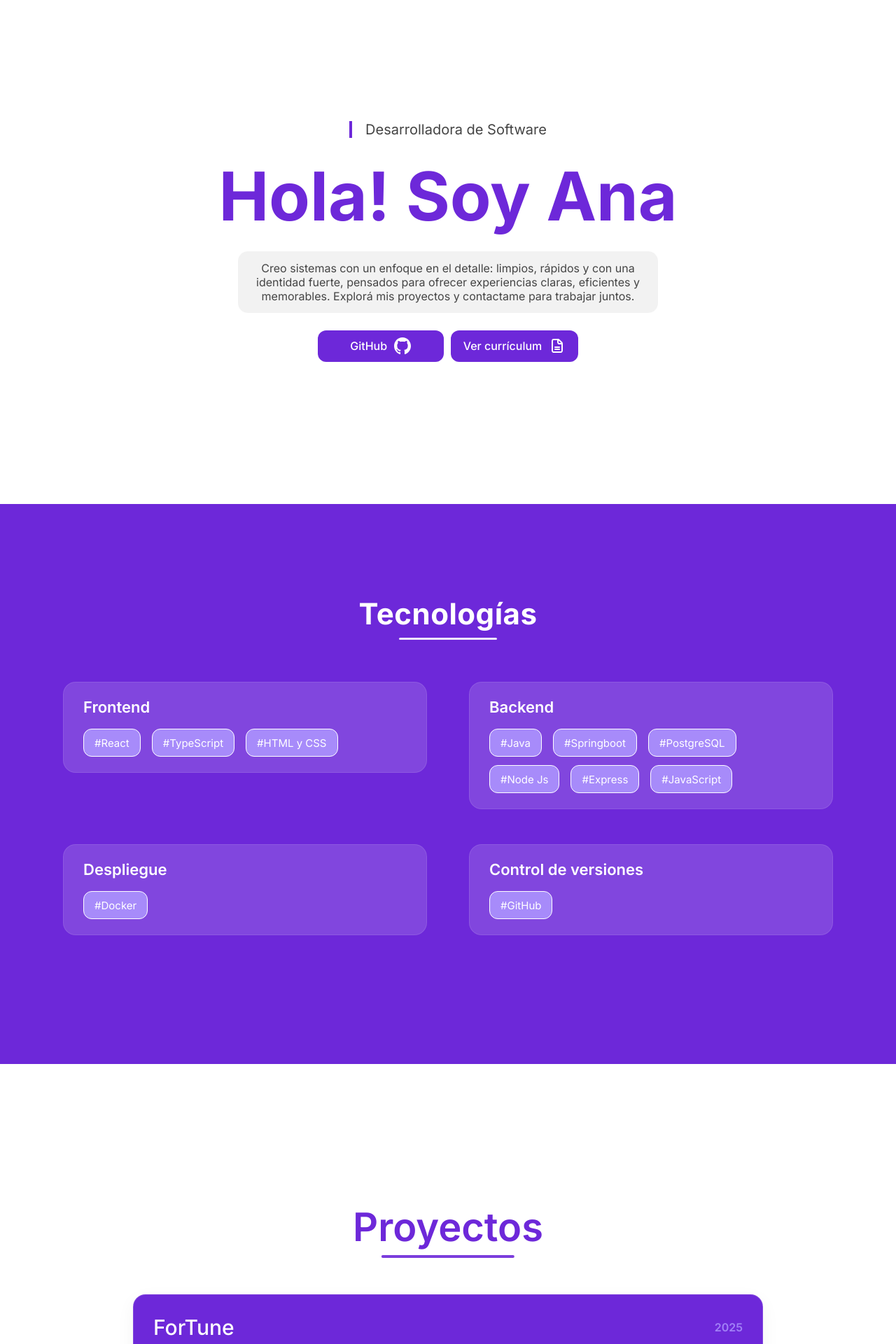
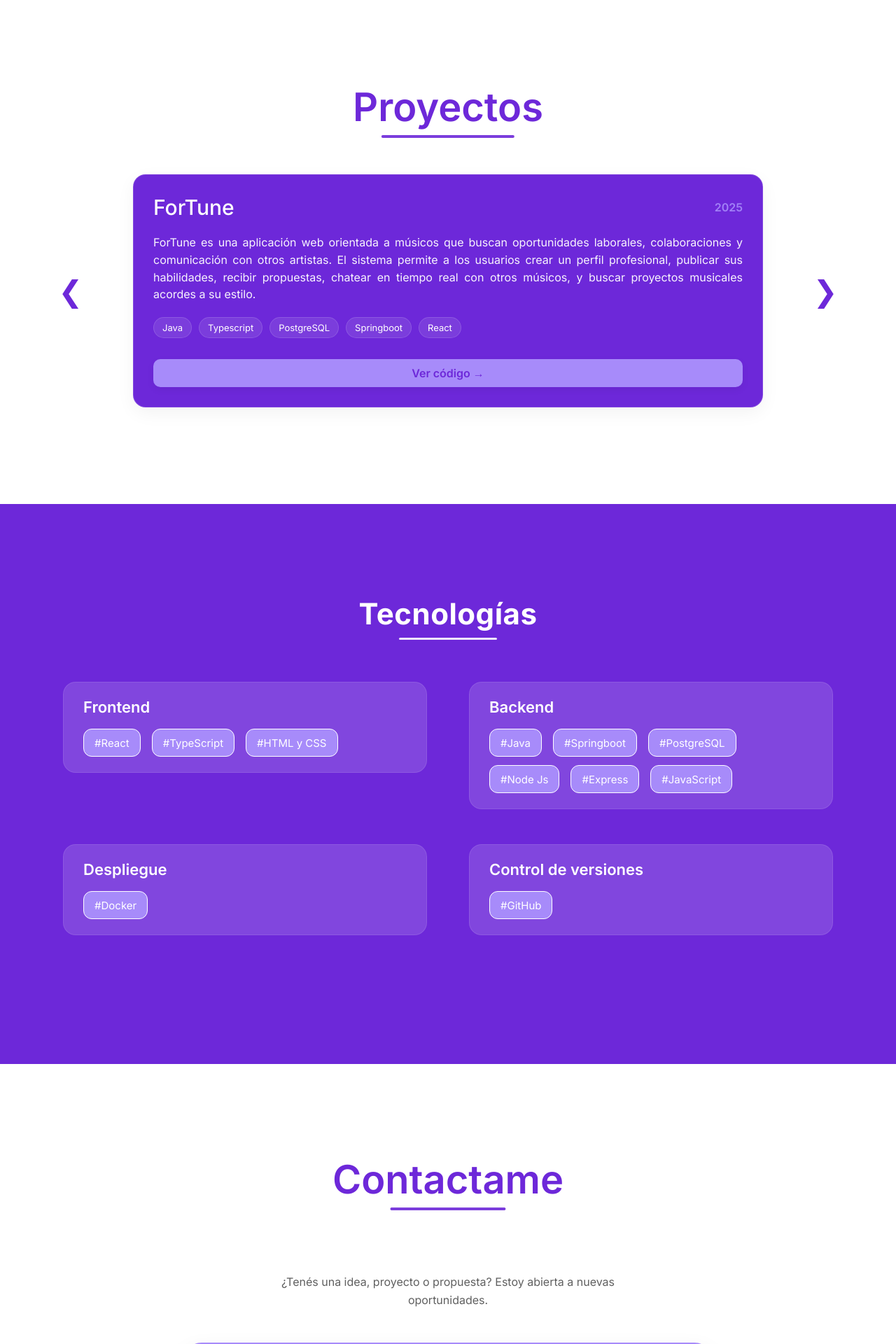
Before and after one commit to anadruetta29/dev-portfolio, a React (Vite) app in the folder frontend/: page / in a window 1280 px wide. Shown: the part 880-2800 px from the top of the page at 70% size. Built offline with nearby package versions, Linux system fonts and the light colour scheme.

Commit message:
add: css fix

```diff
--- a/frontend/src/ui/components/atoms/contact-item/style.module.css
+++ b/frontend/src/ui/components/atoms/contact-item/style.module.css
@@ -1,51 +1,46 @@
 .container {
     display: flex;
-    align-items: flex-start;
+    align-items: center;
     gap: 14px;
-    padding: 16px 20px;
+    padding: 14px 18px;
     border-radius: 14px;
-    backdrop-filter: blur(8px);
-    cursor: pointer;
-    transition: transform 0.2s ease, background 0.25s ease, box-shadow 0.25s ease;
-    background: var(--surface-glass-low);
-    border: 1px solid var(--surface-glass-low);
+    background: var(--dark-primary);
+    color: var(--on-primary);
+    box-shadow: 0 6px 18px var(--shadow-low);
+    transition: transform 0.25s ease, box-shadow 0.25s ease;
+    width: 300px;
+    max-width: 100%;
 }
 
-.container:hover {
-    background: var(--surface-glass-low);
-    transform: translateY(-2px);
-    box-shadow: 0 6px 16px var(--surface-glass-low);
+.header {
+    display: flex;
+    align-items: center;
+    gap: 12px;
 }
 
 .icon {
-    width: 24px;
-    height: 24px;
+    width: 22px;
+    height: 22px;
     object-fit: contain;
-    display: flex;
-    align-items: center;
-    justify-content: center;
-    opacity: 0.9;
     filter: brightness(0) invert(1);
+    flex-shrink: 0;
 }
 
 .header {
     display: flex;
     flex-direction: column;
-    gap: 4px;
-    text-align: left;
+    gap: 2px;
 }
 
 .title {
-    font-size: 16px;
+    font-size: 14px;
     font-weight: 600;
-    letter-spacing: 0.2px;
-    color: var(--on-primary);
+    line-height: 1.2;
 }
 
 .information {
-    font-size: 14px;
+    font-size: 13px;
     opacity: 0.85;
-    margin-left: 0;
     line-height: 1.3;
-    color: var(--text-soft);
+    white-space: nowrap;
 }
--- a/frontend/src/ui/components/atoms/main-icon-button/style.module.css
+++ b/frontend/src/ui/components/atoms/main-icon-button/style.module.css
@@ -13,7 +13,7 @@
     font-weight: 500;
     white-space: nowrap;
     color: var(--on-primary);
-    background-color: var(--dark-primary);
+    background-color: var(--primary);
 }
 
 .containerDisabled {
--- a/frontend/src/ui/components/atoms/navigation-dots/navigation-dots.tsx
+++ b/frontend/src/ui/components/atoms/navigation-dots/navigation-dots.tsx
@@ -8,7 +8,6 @@ export default function NavigationDots({ activeSection }: Props) {
   return (
     <div className={style.wrapper}>
       <div className={style.container}>
-        <a className={activeSection === "home" ? style.active : ""} href="#home"></a>
         <a className={activeSection === "about-me" ? style.active : ""} href="#about-me"></a>
         <a className={activeSection === "skills" ? style.active : ""} href="#skills"></a>
         <a className={activeSection === "projects" ? style.active : ""} href="#projects"></a>
--- a/frontend/src/ui/components/molecules/header/header.tsx
+++ b/frontend/src/ui/components/molecules/header/header.tsx
@@ -5,10 +5,9 @@ export default function Header() {
         <header className={style.header}>
             <div className={style.inner}>
                 <nav className={style.nav}>
-                    <a href="#home">Inicio</a>
                     <a href="#about-me">Sobre mí</a>
+                    <a href="#projects">Proyectos</a>
                     <a href="#skills">Habilidades</a>
-                    <a href="#projects">Proyectos</a>
                     <a href="#contact">Contacto</a>
                 </nav>
             </div>
--- a/frontend/src/ui/components/sections/about-me/aboute-me.tsx
+++ b/frontend/src/ui/components/sections/about-me/aboute-me.tsx
@@ -17,13 +17,11 @@ export default function AbouteMeSection({ id }: Props) {
             <div className={style.leftSide}>
 
                 <FadeIn delay={0}>
-                    <div className={style.roleTag}>Desarrolladora de Software</div>
+                    <div className={style.titleInformation}>
+                        <div className={style.roleTag}>Desarrolladora de Software</div>
+                        <LargeTitle text="Hola! Soy Ana" />
+                    </div>
                 </FadeIn>
-
-                <FadeIn delay={0.2}>
-                    <LargeTitle text="Hola! Soy Ana" />
-                </FadeIn>
-
 
                 <FadeIn delay={0.4}>
                     <p className={style.description}>
--- a/frontend/src/ui/components/sections/about-me/style.module.css
+++ b/frontend/src/ui/components/sections/about-me/style.module.css
@@ -8,58 +8,60 @@
     text-align: center;
     position: relative;
     overflow: hidden;
+    background-color: var(--dark-primary);
 }
 
 .leftSide {
     display: flex;
     flex-direction: column;
     align-items: center;
-    text-align: center;
-    gap: 25px;
-    max-width: 720px;
+    gap: 30px;
     margin: 0 auto;
 }
 
 .leftSide h1 {
-    max-width: 700px;
-    white-space: normal;
-    text-align: center;
+    max-width: 680px;
     margin: 0 auto;
-    color: var(--dark-primary);
+    color: var(--on-primary);
+    line-height: 1.1;
+}
+
+.titleInformation {
+    display: flex;
+    flex-direction: column;
+    align-items: center;
+    gap: 6px;
 }
 
 .roleTag {
     display: flex;
     align-items: center;
-    font-size: 20px;
+    font-size: 17px;
     gap: 8px;
-    margin-bottom: 6px;
-    padding-left: 5px;
-    color: var(--text);
-    border-left: 4px solid var(--dark-primary);
+    padding-left: 6px;
+    margin-bottom: 0;
+    color: var(--on-primary);
+    border-left: 3px solid var(--on-primary);
+    opacity: 0.85;
 }
 
-.roleTag::before {
-    content: "";
-    width: 6px;
-    height: 20px;
-}
 
 .description {
-    max-width: 600px;
+    max-width: 700px;
+    margin: 0 auto;
     padding: 14px 18px;
     border-radius: 14px;
     backdrop-filter: blur(2px);
-    color: var(--text);
-    background: var(--shadow-low);
+    color: var(--on-primary);
+    background: var(--surface-glass-medium);
+    line-height: 1.6;
 }
 
 .informationButtons {
     display: flex;
     align-items: center;
     justify-content: center;
-    flex-direction: row;
-    gap: 10px;
+    gap: 12px;
 }
 
 @media (max-width: 701px) {
--- a/frontend/src/ui/components/sections/contact/contact.tsx
+++ b/frontend/src/ui/components/sections/contact/contact.tsx
@@ -1,25 +1,30 @@
 import ContactItem from "../../atoms/contact-item/contact-item";
-import ContactMeForm from "../../molecules/contact-me-form/contact-me-form";
 import linkedInIcon from "../../../assets/icons/linkedin.svg";
 import emailIcon from "../../../assets/icons/email.svg";
 import phoneIcon from "../../../assets/icons/phone.svg";
+import MediumTitle from "../../atoms/medium-title/medium-title";
 import style from "./style.module.css";
 
 type Props = {
     id: string;
-    onClickOnSendEmail: (event: React.FormEvent<HTMLFormElement>) => void;
 }
 
-export default function ContactSection({ id, onClickOnSendEmail }: Props) {
+export default function ContactSection({ id }: Props) {
     return (
         <section id={id} className={style.container}>
-            <div className={style.contactForm}>
-                <ContactMeForm onClick={onClickOnSendEmail}/>
+            <div className={style.title}>
+                <MediumTitle text="Contactame" />
             </div>
-            <div className={style.contacts}>
-                <ContactItem icon={linkedInIcon} title="LinkedIn" information="ana-druetta-80a4a8342" />
-                <ContactItem icon={emailIcon} title="Email" information="anadruetta2020@gmail.com"/>
-                <ContactItem icon={phoneIcon} title="Teléfono" information="3512056971"/>
+            <p className={style.subtitle}>
+                ¿Tenés una idea, proyecto o propuesta?
+                Estoy abierta a nuevas oportunidades.
+            </p>
+            <div className={style.contactsWrapper}>
+                <div className={style.contacts}>
+                    <ContactItem icon={linkedInIcon} title="LinkedIn" information="ana-druetta-80a4a8342" />
+                    <ContactItem icon={emailIcon} title="Email" information="anadruetta2020@gmail.com"/>
+                    <ContactItem icon={phoneIcon} title="Teléfono" information="3512056971"/>
+                </div>
             </div>
         </section>
     )
--- a/frontend/src/ui/components/sections/contact/style.module.css
+++ b/frontend/src/ui/components/sections/contact/style.module.css
@@ -1,29 +1,69 @@
 .container {
     width: 100%;
     display: flex;
-    justify-content: center;
+    flex-direction: column;
+    justify-content: flex-start;
     align-items: center;
     min-height: 100vh;
-    padding: 100px 50px 50px;
-    gap: 100px;
+    padding: 80px 50px 50px;
     position: relative;
     overflow: hidden;
+    background-color: var(--background);
+    gap: 48px;
+}
+
+.title {
+    width: 100%;
+    display: flex;
+    justify-content: center;
+    text-align: center;
+    margin-bottom: 40px;
+    color: var(--dark-primary);
+    margin-top: 40px;
+}
+
+.title h2 {
+    position: relative;
+}
+
+.title h2::after {
+    content: "";
+    position: absolute;
+    bottom: -10px;
+    left: 50%;
+    transform: translateX(-50%);
+    width: 50%;
+    height: 4px;
+    border-radius: 4px;
+    opacity: 0.9;
     background-color: var(--dark-primary);
 }
 
-.contactForm {
-    display: flex;
-    justify-content: center;
-    align-items: flex-start;
+.subtitle {
+    max-width: 520px;
+    text-align: center;
+    font-size: 16px;
+    line-height: 1.6;
+    color: var(--text);
+    opacity: 0.85;
+}
+
+.contactsWrapper {
+    background: var(--primary);
+    border-radius: 28px;
+    padding: 32px;
+    box-shadow: 0 12px 32px rgba(0,0,0,0.08);
+    max-width: 760px;
+    width: 100%;
 }
 
 .contacts {
     display: flex;
-    flex-direction: column;
-    gap: 18px;
-    padding: 20px;
-    max-width: 420px;
-    flex: 1;
+    justify-content: center;
+    align-items: center;
+    flex-direction: row;
+    flex-wrap: wrap;
+    gap: 24px;
 }
 
 @media (max-width: 701px) {
--- a/frontend/src/ui/routes/home/home.tsx
+++ b/frontend/src/ui/routes/home/home.tsx
@@ -2,7 +2,6 @@ import NavigationDots from "../../components/atoms/navigation-dots/navigation-do
 import AbouteMeSection from "../../components/sections/about-me/aboute-me";
 import ContactSection from "../../components/sections/contact/contact";
 import FooterSection from "../../components/sections/footer/footer";
-import HomeSection from "../../components/sections/home/home";
 import ProjectsSection from "../../components/sections/projects/projects";
 import SkillsSection from "../../components/sections/skills/skills";
 import Layout from "../../layout/layout";
@@ -11,7 +10,6 @@ import ViewModel from "./viewmodel";
 export default function HomeRoute() {
     const {
         activeSection,
-        onClickOnSendEmail,
         next,
         prev,
         isFading,
@@ -23,11 +21,7 @@ export default function HomeRoute() {
         <Layout withHeader={true}>
             <NavigationDots activeSection={activeSection} />
 
-            <HomeSection id="home" />
-
             <AbouteMeSection id="about-me" />
-
-            <SkillsSection id="skills" />
 
             <ProjectsSection
                 id="projects"
@@ -37,7 +31,10 @@ export default function HomeRoute() {
                 current={current}
             />
 
-            <ContactSection id="contact" onClickOnSendEmail={onClickOnSendEmail}/>
+            <SkillsSection id="skills" />
+
+
+            <ContactSection id="contact" />
 
             <FooterSection year={currentYear} />
         </Layout>
--- a/frontend/src/ui/routes/home/viewmodel.tsx
+++ b/frontend/src/ui/routes/home/viewmodel.tsx
@@ -6,14 +6,14 @@ export default function ViewModel() {
     // ------------------------------------------
     // SECTION SCROLL LISTENER
     // ------------------------------------------
-    const [activeSection, setActiveSection] = useState("home");
+    const [activeSection, setActiveSection] = useState("about-me");
 
 
     useEffect(() => {
         const sections = document.querySelectorAll("section");
 
         function handleScroll() {
-            let current = "home";
+            let current = "about-me";
             const scrollPos = window.scrollY + 200;
 
 
@@ -30,39 +30,6 @@ export default function ViewModel() {
         return () => window.removeEventListener("scroll", handleScroll);
     }, []);
 
-    // ------------------------------------------
-    // EMAIL ACTION
-    // ------------------------------------------
-    const onClickOnSendEmail = async (event: React.FormEvent<HTMLFormElement>) => {
-        event.preventDefault();
-
-        const form = event.currentTarget;
-
-        try {
-            const formData = new FormData(form);
-            const data = Object.fromEntries(formData) as {
-                name?: string;
-                email?: string;
-                message?: string;
-            };
-
-            const response = await fetch("http://localhost:4000/api/email/send", {
-                method: "POST",
-                headers: { "Content-Type": "application/json" },
-                body: JSON.stringify(data),
-            });
-
-            const result = await response.json();
-
-            if (result.ok) {
-                alert("Mensaje enviado correctamente");
-                form.reset();
-            }
-        }
-        catch (error) {
-            alert("Error enviando mensaje");
-        }
-    };
 
     // ------------------------------------------
     // PROJECTS CAROUSEL
@@ -119,7 +86,6 @@ export default function ViewModel() {
 
     return {
         activeSection,
-        onClickOnSendEmail,
         projects,
         currentProject,
         next,
```
